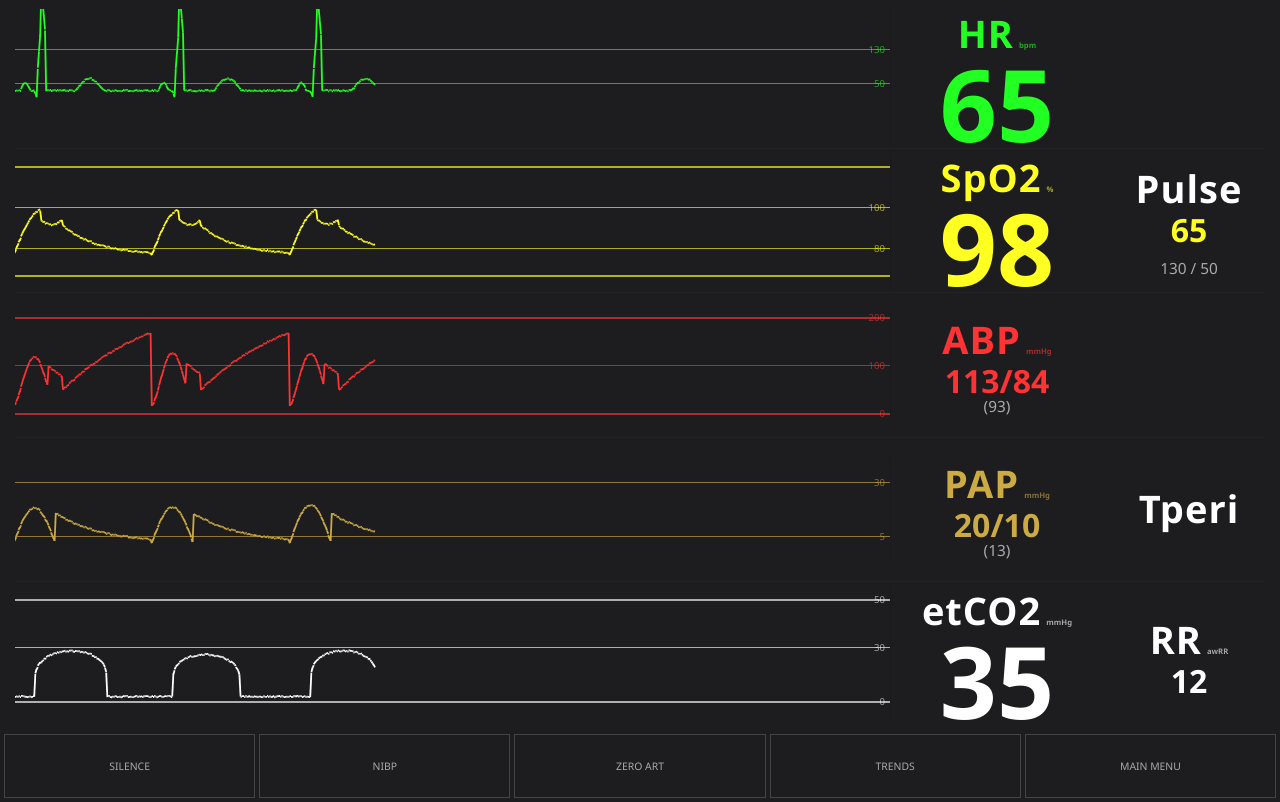
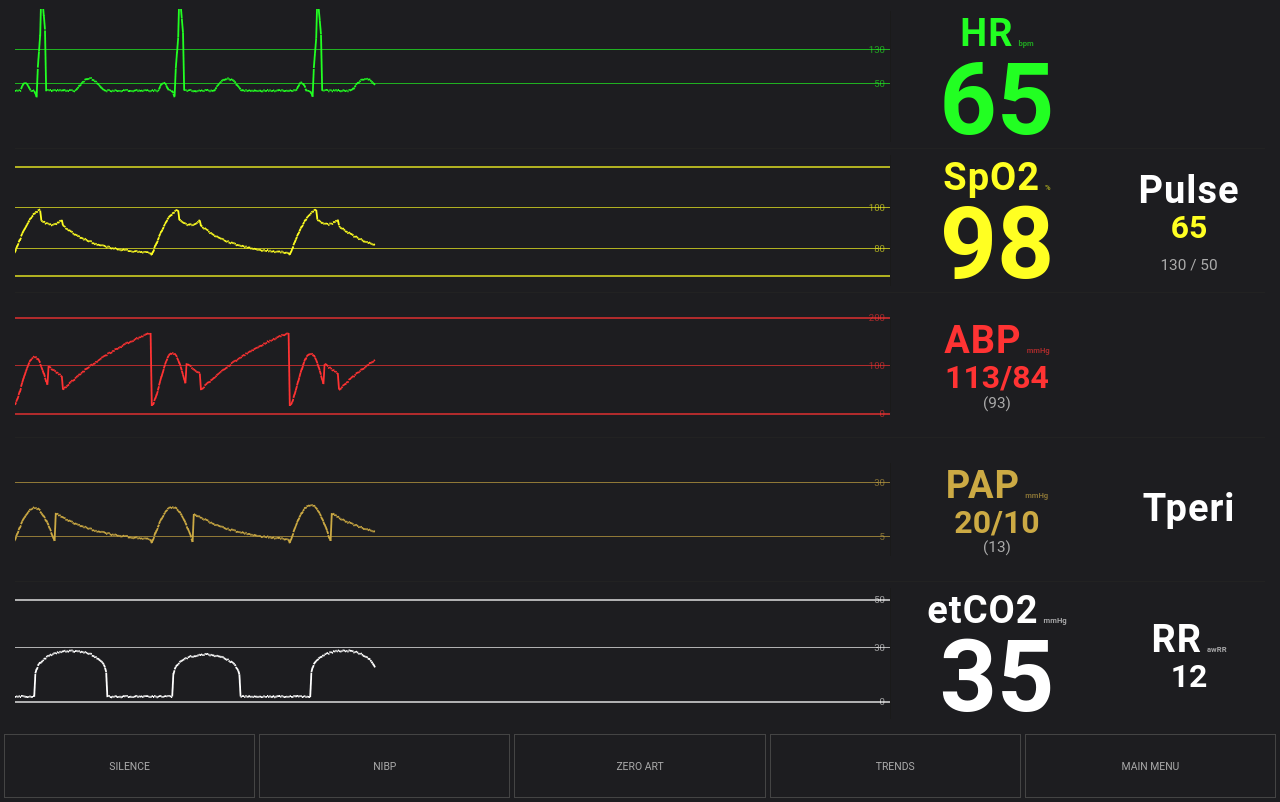
Before and after one commit to JonKosmiko/constantesVitales, a plain HTML site: page index.html in a window 1280 px wide. Drawn offline with Linux system fonts and the light colour scheme.

Commit message:
Update estilos.css

```diff
--- a/css/estilos.css
+++ b/css/estilos.css
@@ -14,7 +14,7 @@
     --pap_curva_color: #ccaa44;
     --c02_curva_color: #ffffff;
 
-    --fuente: "Segoe UI", Roboto, Arial, sans-serif;
+    --fuente: Roboto, Arial, sans-serif;
 }
 
 body {
```
